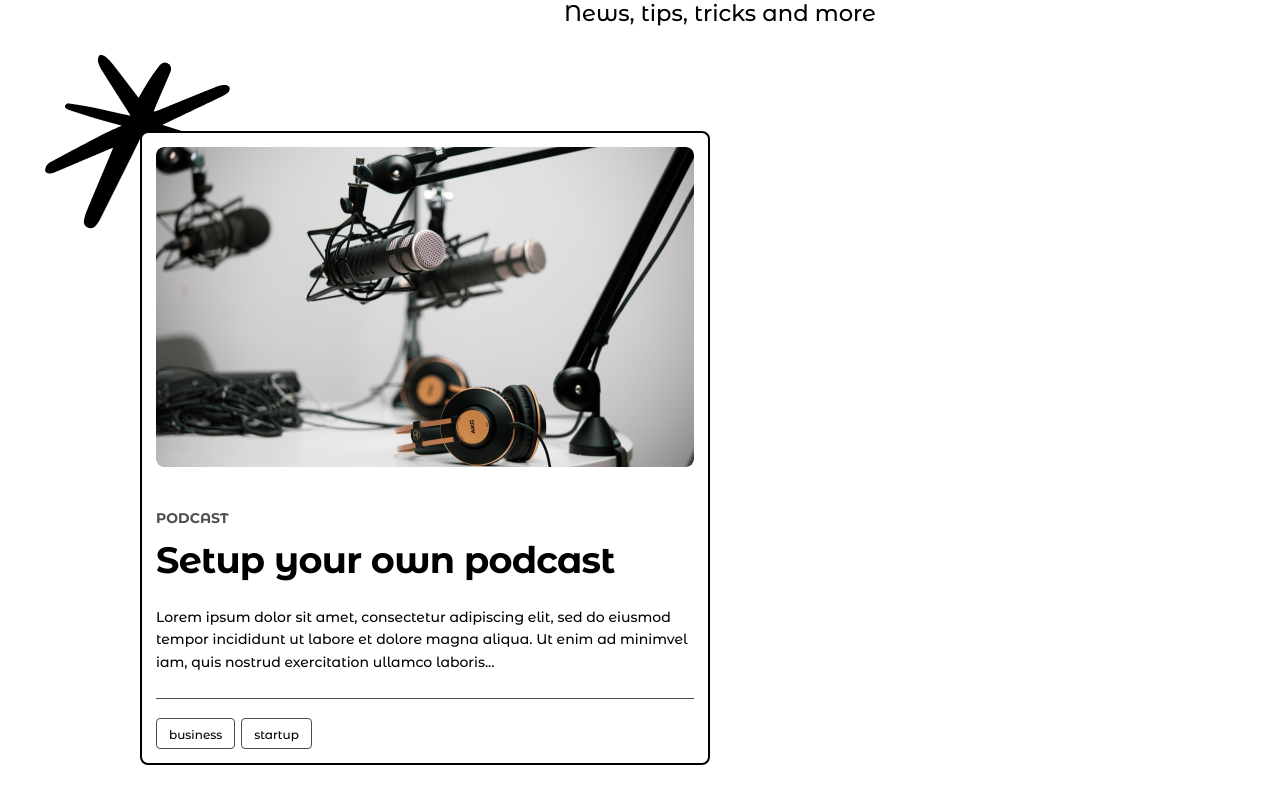
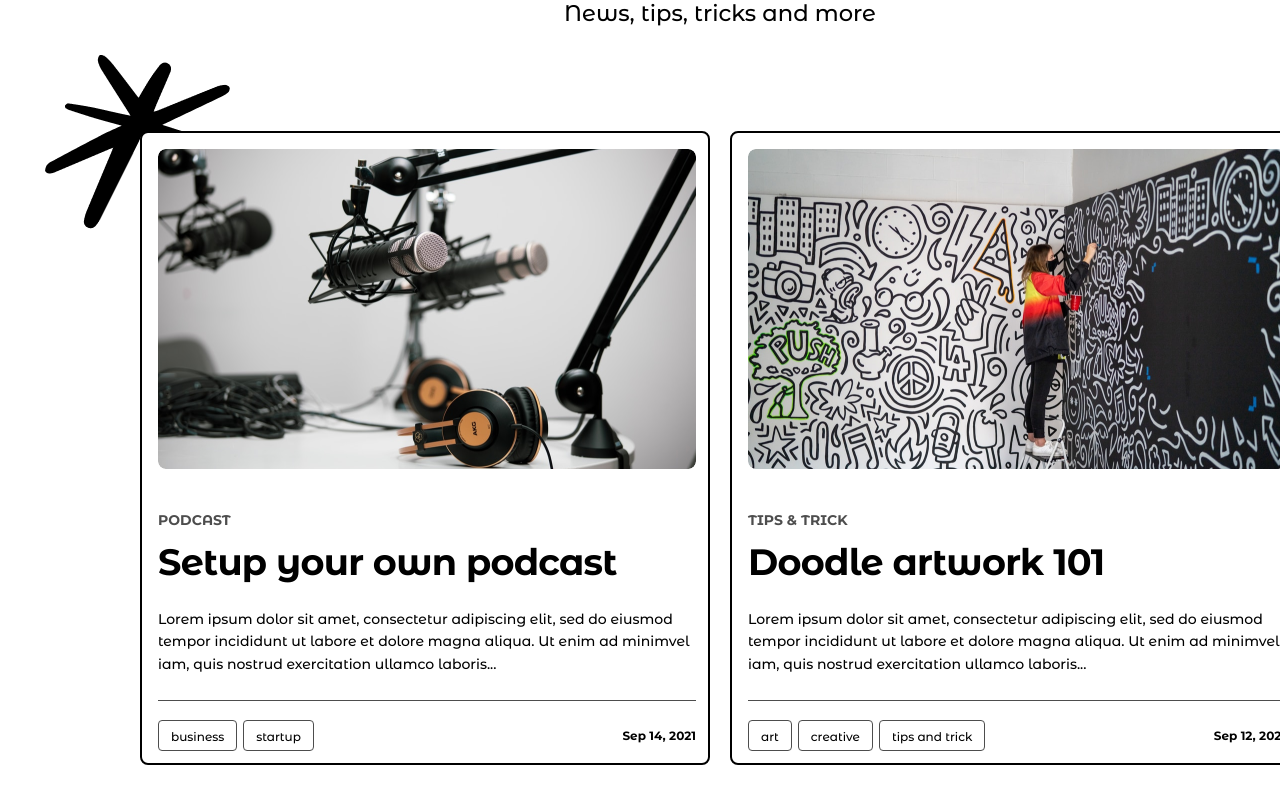
Before and after one commit to GenexiOks/PodOfCast, a React (Vite) app: page / in a window 1280 px wide. Shown: the part 7800-8600 px from the top of the page. Built offline with nearby package versions, Linux system fonts and the light colour scheme.

Commit message:
24/01/25 home

```diff
--- a/src/component/News.jsx
+++ b/src/component/News.jsx
@@ -2,10 +2,31 @@ import "./News.scss";
 import NewsCard from "./NewsCard";
 
 function News() {
+    const newsData = [
+        {
+            photo: "/blog/img2.png",
+            title: "PODCAST",
+            name: "Setup your own podcast",
+            text: "Lorem ipsum dolor sit amet, consectetur adipiscing elit, sed do eiusmod tempor incididunt ut labore et dolore magna aliqua. Ut enim ad minimvel iam, quis nostrud exercitation ullamco laboris...",
+            tags: ["business", "startup"],
+            date: "Sep 14, 2021",
+        },
+        {
+            photo: "./blog/img.png",
+            title: "TIPS & TRICK",
+            name: "Doodle artwork 101",
+            text: "Lorem ipsum dolor sit amet, consectetur adipiscing elit, sed do eiusmod tempor incididunt ut labore et dolore magna aliqua. Ut enim ad minimvel iam, quis nostrud exercitation ullamco laboris...",
+            tags: ["art", "creative", "tips and trick"],
+            date: "Sep 12, 2021",
+        },
+    ];
+
     return (
         <>
             <div className="news">
-                <NewsCard />
+                {newsData.map((card, index) => (
+                    <NewsCard key={index} {...card} />
+                ))}
             </div>
         </>
     );
--- a/src/component/NewsCard.jsx
+++ b/src/component/NewsCard.jsx
@@ -1,26 +1,27 @@
 import "./NewsCard.scss";
 
-function NewsCard() {
+function NewsCard(props) {
     return (
         <>
             <div className="news-card">
-                <img src="/blog/img2.png" alt="img" />
+                <img src={props.photo} alt="img" />
                 <div className="news-card__title-container">
                     <div className="news-card__title">
-                        <p>PODCAST</p>
-                        <h2>Setup your own podcast</h2>
+                        <p>{props.title}</p>
+                        <h2>{props.name}</h2>
                     </div>
-                    <p>
-                        Lorem ipsum dolor sit amet, consectetur adipiscing elit, sed do eiusmod tempor incididunt ut labore et dolore magna aliqua. Ut
-                        enim ad minimvel iam, quis nostrud exercitation ullamco laboris...
-                    </p>
+                    <p>{props.text}</p>
                 </div>
                 <div className="news-card__footer">
                     <div className="news-card__tags-date">
                         <ul className="news-card__tags">
-                            <li>business</li>
-                            <li>startup</li>
+                            {props.tags.map((value, index) => (
+                                <li key={index}>{value}</li>
+                            ))}
                         </ul>
+                        <div className="news-card__date">
+                            <p>{props.date}</p>
+                        </div>
                     </div>
                 </div>
             </div>
--- a/src/component/NewsCard.scss
+++ b/src/component/NewsCard.scss
@@ -1,9 +1,18 @@
 .news-card {
+    position: relative;
     width: 570px;
     height: 634px;
     border-radius: 8px;
     border: 2px solid black;
     background: rgba(255, 255, 255, 1);
+
+    &:hover {
+        box-shadow: 10px 10px 0px 0px rgba(0, 0, 0, 1);
+    }
+
+    .news-card:hover &__title > h2 {
+        color: rgba(205, 70, 49, 1);
+    }
 
     & img {
         position: absolute;
@@ -71,6 +80,9 @@
     &__tags-date {
         width: 100%;
         height: 31px;
+        display: flex;
+        align-items: center;
+        justify-content: space-between;
     }
 
     &__tags {
@@ -92,4 +104,15 @@
             padding: 6px 12px 6px 12px;
         }
     }
+
+    &__date {
+        max-width: 100%;
+        height: 19px;
+
+        & p {
+            font-size: 12px;
+            font-weight: 700;
+            line-height: 19.2px;
+        }
+    }
 }
```
